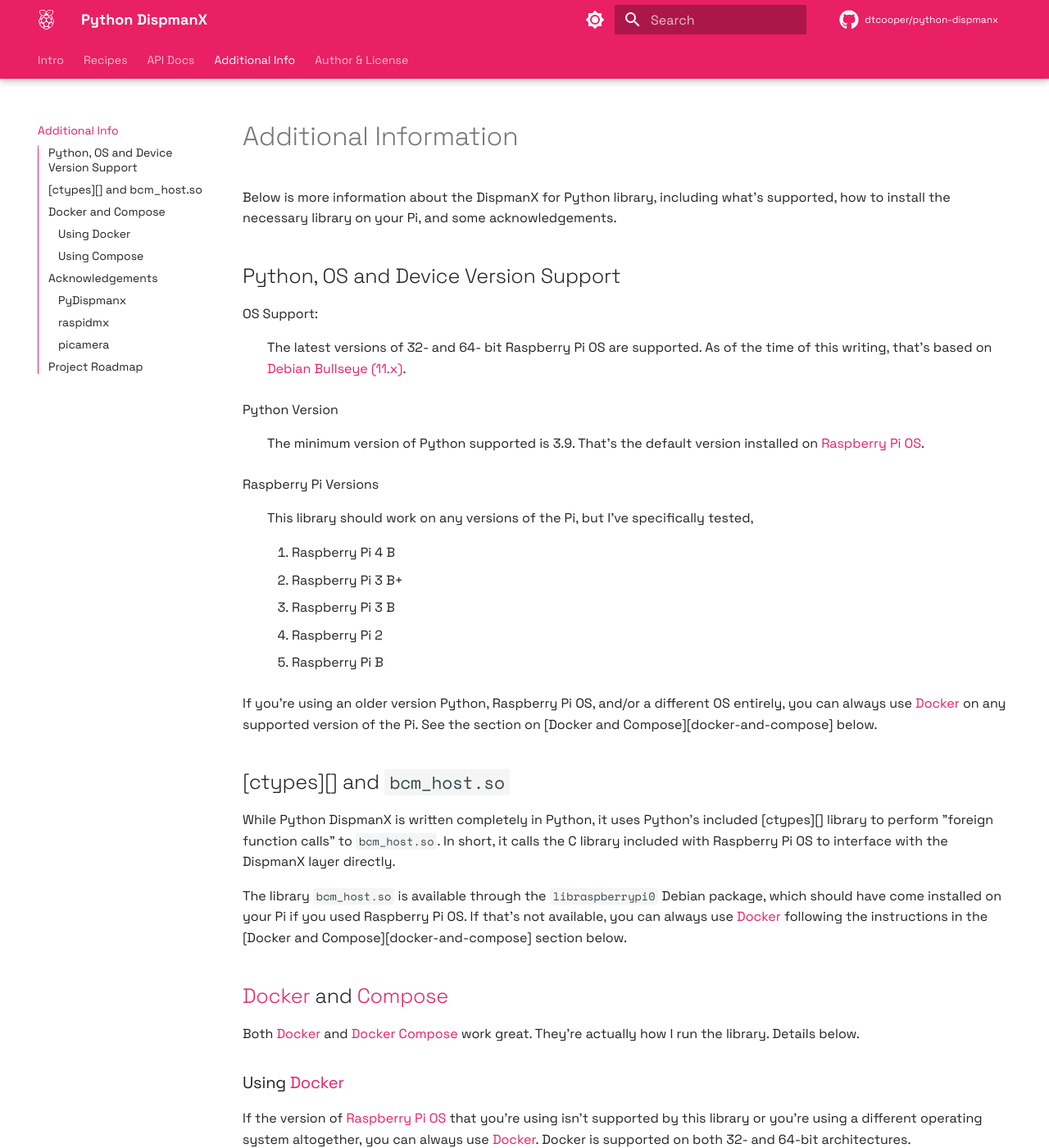
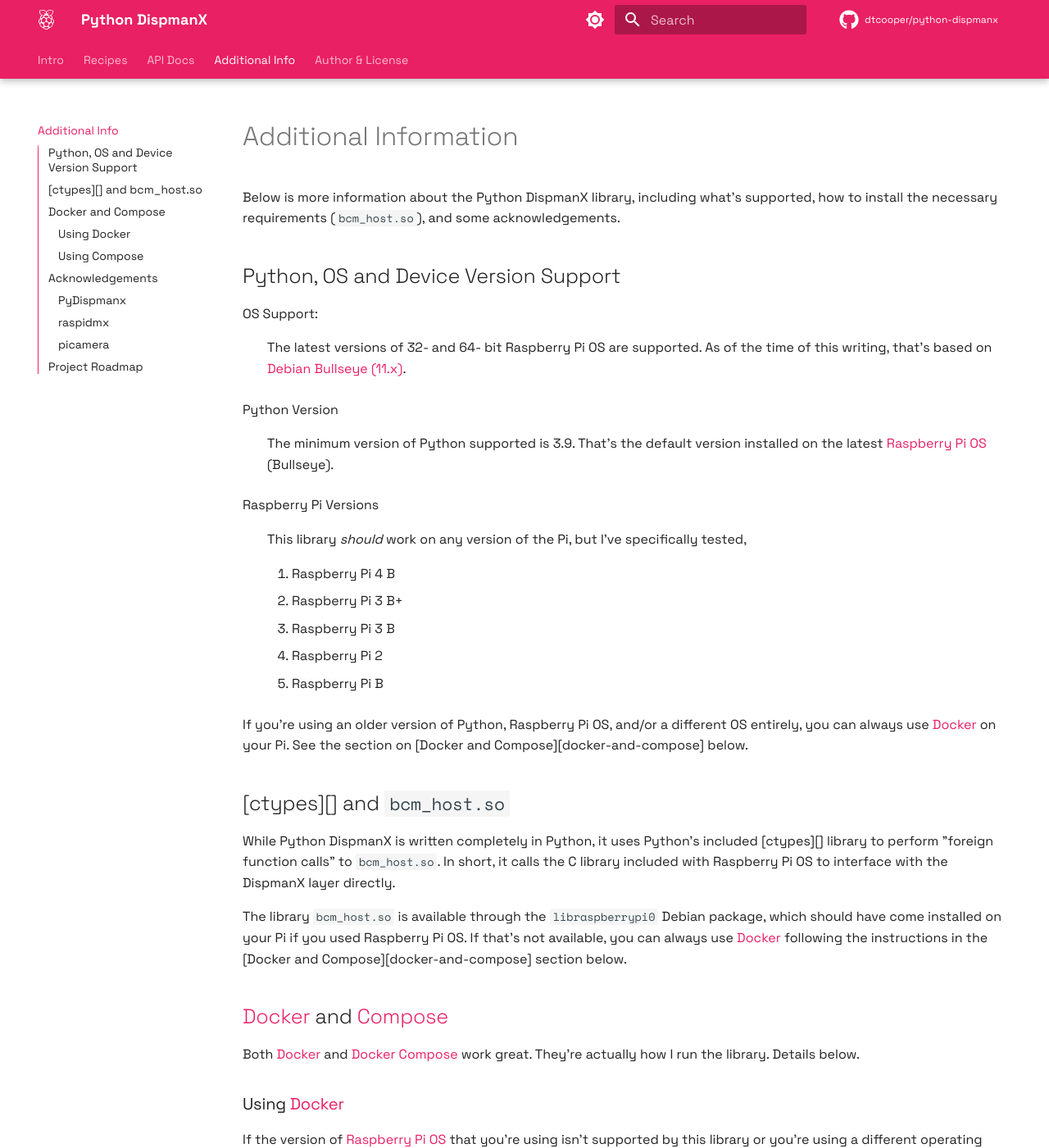
Before and after one commit to dtcooper/python-dispmanx, an MkDocs documentation site: the page built from docs/more-info.md, in a window 1280 px wide and 1400 px high. Shown: the whole window at 82% size. Built offline with MkDocs 1.6.1 and Material for MkDocs 9.7.7, drawn with Linux system fonts in a browser that asks for light colours; comment, search, counter and statistics services are not loaded; some of the changed text lies outside the part shown.

Commit message:
Update more-info.md

```diff
--- a/docs/more-info.md
+++ b/docs/more-info.md
@@ -4,8 +4,8 @@
 
 # Additional Information
 
-Below is more information about the DispmanX for Python library, including
-what's supported, how to install the necessary library on your Pi, and some
+Below is more information about the Python DispmanX library, including
+what's supported, how to install the necessary requirements (`bcm_host.so`), and some
 acknowledgements.
 
 ## Python, OS and Device Version Support
@@ -17,10 +17,10 @@
 
 Python Version
 :   The minimum version of Python supported is 3.9. That's the default version
-    installed on [Raspberry Pi OS][pi-os].
+    installed on the latest [Raspberry Pi OS][pi-os] (Bullseye).
 
 Raspberry Pi Versions
-:   This library should work on any versions of the Pi, but I've specifically
+:   This library _should_ work on any version of the Pi, but I've specifically
     tested,
 
     1. Raspberry Pi 4 B
@@ -29,9 +29,9 @@
     4. Raspberry Pi 2
     5. Raspberry Pi B
 
-If you're using an older version Python, Raspberry Pi OS, and/or a different OS
-entirely, you can always use [Docker] on any supported version of the Pi. See the
-section on [Docker and Compose][docker-and-compose] below.
+If you're using an older version of Python, Raspberry Pi OS, and/or a different OS
+entirely, you can always use [Docker] on your Pi. See the section on
+[Docker and Compose][docker-and-compose] below.
 
 
 ## [ctypes][] and `bcm_host.so`
```
Also changed, not shown: other parts of docs/more-info.md (+3 -3 lines).
